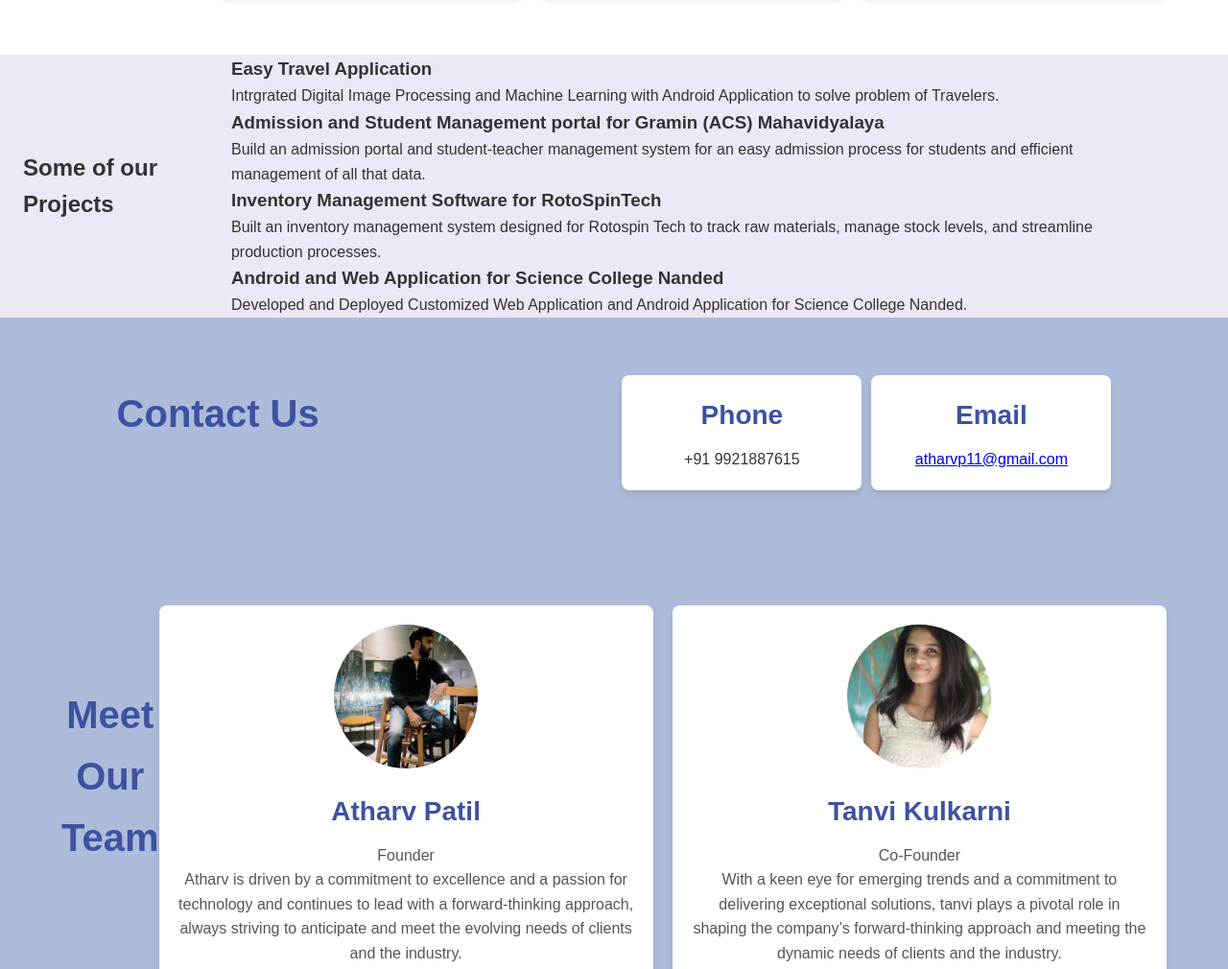
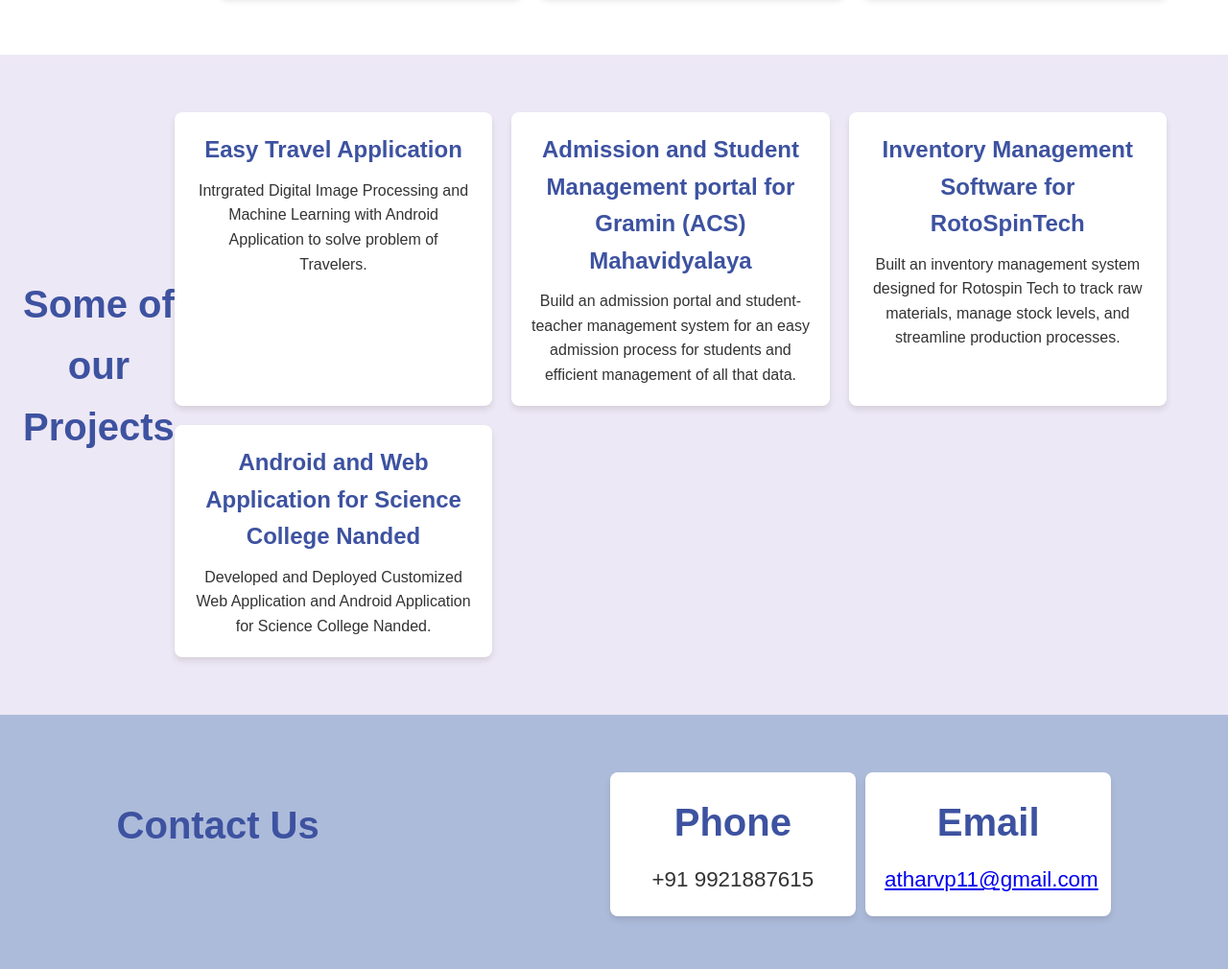
Before and after one commit to atharvp6212/Ekdant, a plain HTML site: page index.html in a window 1280 px wide. Shown: the part 1595-2605 px from the top of the page at 96% size. Drawn offline with nearby package versions, Linux system fonts and the light colour scheme.

Commit message:
Update css.css

```diff
--- a/css.css
+++ b/css.css
@@ -320,13 +320,13 @@ nav ul li a:hover {
 
 
 .contact-info h3 {
-    font-size: 1.75rem;
+    font-size: 2.5rem;
     margin-bottom: 10px;
     color: #3D52A0;
 }
 
 .contact-info p {
-    font-size: 1rem;
+    font-size: 1.4rem;
     color: #333;
 }
 
@@ -482,3 +482,52 @@ nav ul li a:hover {
         display: flex; /* Show dropdown menu when active */
     }
 }
+
+
+/* Projects Section */
+.projects-section {
+    padding: 60px 0;
+    background-color: #EDE8F5;
+}
+
+.projects-section h2 {
+    font-size: 2.5rem;
+    text-align: center;
+    margin-bottom: 40px;
+    color: #3D52A0;
+}
+
+.projects-grid {
+    display: grid;
+    grid-template-columns: repeat(auto-fit, minmax(300px, 1fr));
+    gap: 20px;
+    max-width: 1200px;
+    margin: 0 auto;
+}
+
+.project-item {
+    text-align: center;
+    padding: 20px;
+    background-color: #ffffff;
+    border-radius: 8px;
+    box-shadow: 0px 4px 6px rgba(0, 0, 0, 0.1);
+}
+
+.project-item img {
+    width: 100px;
+    height: 100px;
+    object-fit: contain;
+    margin-bottom: 15px;
+}
+
+.project-item h3 {
+    font-size: 1.5rem;
+    margin-bottom: 10px;
+    color: #3D52A0;
+}
+
+.project-item p {
+    font-size: 1rem;
+    line-height: 1.6;
+    color: #333;
+}
```
